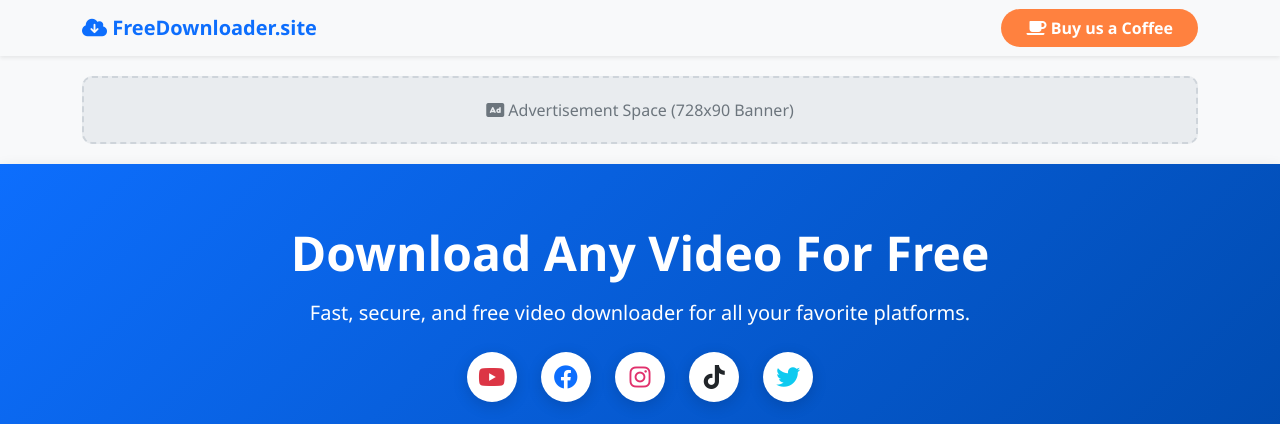
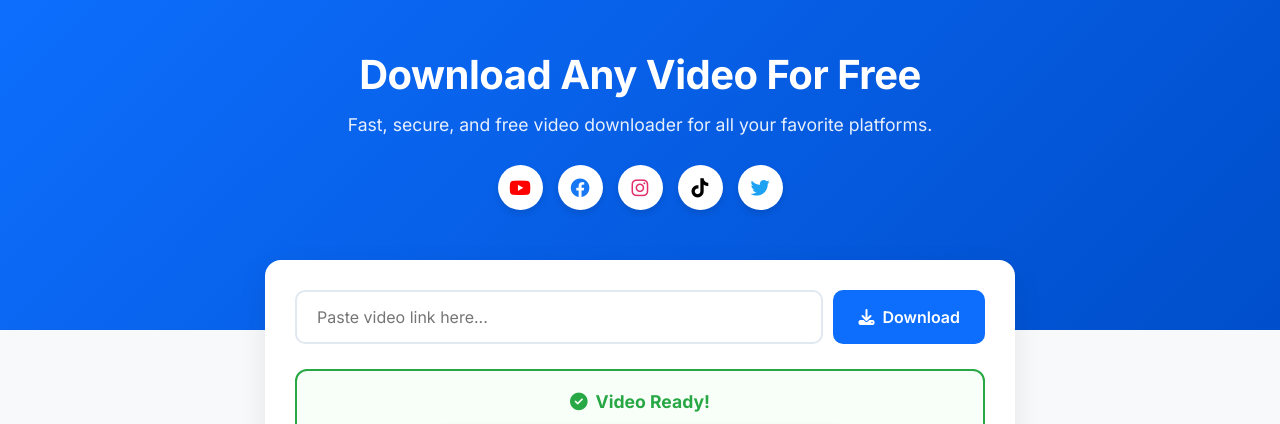
Before and after one commit to hassansaddique15/video-downloader, a Flask app: page / in a window 1280 px wide. Shown: the top 424 px of the page. Run offline with Flask 3, Linux system fonts and the light colour scheme; some libraries are stand-ins or nearby versions.

Commit message:
Update index.html

```diff
--- a/templates/index.html
+++ b/templates/index.html
@@ -1,248 +1,285 @@
+
 <!DOCTYPE html>
 <html lang="en">
 <head>
     <meta charset="UTF-8">
     <meta name="viewport" content="width=device-width, initial-scale=1.0">
-    <title>FreeDownloader - All in One Video Downloader</title>
-    <!-- Bootstrap 5 CSS -->
-    <link href="https://cdn.jsdelivr.net/npm/bootstrap@5.3.0/dist/css/bootstrap.min.css" rel="stylesheet">
-    <!-- FontAwesome -->
-    <link rel="stylesheet" href="https://cdnjs.cloudflare.com/ajax/libs/font-awesome/6.0.0/css/all.min.css">
+    <title>Download Any Video For Free - Video Downloader</title>
+    <link href="https://fonts.googleapis.com/css2?family=Inter:wght@400;600;700&display=swap" rel="stylesheet">
+    <link rel="stylesheet" href="https://cdnjs.cloudflare.com/ajax/libs/font-awesome/6.4.0/css/all.min.css">
 
     <style>
+        * {
+            box-sizing: border-box;
+            margin: 0;
+            padding: 0;
+            font-family: 'Inter', sans-serif;
+        }
+
         body {
             background-color: #f8f9fa;
-            font-family: 'Segoe UI', Tahoma, Geneva, Verdana, sans-serif;
-        }
-        .hero-section {
-            background: linear-gradient(135deg, #0d6efd 0%, #004AAD 100%);
-            color: white;
-            padding: 60px 0;
-            border-bottom-left-radius: 30px;
-            border-bottom-right-radius: 30px;
-            box-shadow: 0 4px 15px rgba(0,0,0,0.1);
+            color: #333;
+            display: flex;
+            flex-direction: column;
+            min-height: 100vh;
         }
 
-        /* 🔥 نیا HD اور پروفیشنل آئیکن ڈیزائن 🔥 */
+        /* Top Blue Header Banner Section */
+        .header-banner {
+            background: linear-gradient(135deg, #0d6efd 0%, #004ecb 100%);
+            color: white;
+            text-align: center;
+            padding: 50px 20px 100px 20px;
+        }
+
+        .header-banner h1 {
+            font-size: 2.5rem;
+            font-weight: 700;
+            margin-bottom: 15px;
+            letter-spacing: -0.5px;
+        }
+
+        .header-banner p {
+            font-size: 1.1rem;
+            opacity: 0.9;
+            margin-bottom: 30px;
+        }
+
+        /* Social Media Brand Icons */
+        .social-icons {
+            display: flex;
+            justify-content: center;
+            gap: 15px;
+            margin-bottom: 20px;
+        }
+
         .social-icons a {
+            width: 45px;
+            height: 45px;
+            background: white;
+            border-radius: 50%;
+            display: flex;
+            align-items: center;
+            justify-content: center;
+            font-size: 1.2rem;
+            text-decoration: none;
+            transition: transform 0.2s, box-shadow 0.2s;
+            box-shadow: 0 4px 6px rgba(0,0,0,0.1);
+        }
+
+        .social-icons a:hover {
+            transform: translateY(-3px);
+        }
+
+        .social-icons .fa-youtube { color: #ff0000; }
+        .social-icons .fa-facebook { color: #1877f2; }
+        .social-icons .fa-instagram { color: #e1306c; }
+        .social-icons .fa-tiktok { color: #000000; }
+        .social-icons .fa-twitter { color: #1da1f2; }
+
+        /* Main Container Box */
+        .main-container {
+            max-width: 750px;
+            width: 90%;
+            margin: -70px auto 30px auto;
+            background: white;
+            border-radius: 16px;
+            box-shadow: 0 10px 30px rgba(0,0,0,0.08);
+            padding: 30px;
+            z-index: 10;
+        }
+
+        /* Input Form Layout */
+        .input-group {
+            display: flex;
+            gap: 10px;
+            margin-bottom: 25px;
+        }
+
+        .input-group input {
+            flex: 1;
+            padding: 15px 20px;
+            border: 2px solid #e2e8f0;
+            border-radius: 10px;
+            font-size: 1rem;
+            outline: none;
+            transition: border-color 0.2s;
+        }
+
+        .input-group input:focus {
+            border-color: #0d6efd;
+        }
+
+        .input-group button {
+            background-color: #0d6efd;
+            color: white;
+            border: none;
+            padding: 0 25px;
+            border-radius: 10px;
+            font-size: 1rem;
+            font-weight: 600;
+            cursor: pointer;
+            display: flex;
+            align-items: center;
+            gap: 8px;
+            transition: background-color 0.2s;
+        }
+
+        .input-group button:hover {
+            background-color: #0056b3;
+        }
+
+        /* Dynamic Video Ready Box */
+        .result-box {
+            border: 2px solid #28a745;
+            border-radius: 12px;
+            padding: 20px;
+            text-align: center;
+            background-color: #f8fff9;
+            margin-top: 10px;
+        }
+
+        .status-title {
+            color: #28a745;
+            font-weight: 700;
+            font-size: 1.1rem;
+            margin-bottom: 15px;
+            display: flex;
+            align-items: center;
+            justify-content: center;
+            gap: 8px;
+        }
+
+        .thumbnail-container {
+            max-width: 400px;
+            margin: 0 auto 15px auto;
+            border-radius: 10px;
+            overflow: hidden;
+            box-shadow: 0 4px 12px rgba(0,0,0,0.15);
+        }
+
+        .thumbnail-container img {
+            width: 100%;
+            display: block;
+        }
+
+        .video-info {
+            font-weight: 600;
+            margin-bottom: 15px;
+            font-size: 1rem;
+            color: #222;
+        }
+
+        /* Big Green Download Button */
+        .download-action-btn {
             display: inline-flex;
             align-items: center;
             justify-content: center;
-            width: 50px;
-            height: 50px;
-            background-color: white;
-            border-radius: 50%;
-            margin: 0 10px;
+            gap: 8px;
+            width: 100%;
+            background-color: #198754;
+            color: white;
             text-decoration: none;
-            box-shadow: 0 4px 15px rgba(0,0,0,0.15);
-            transition: transform 0.3s ease, box-shadow 0.3s ease;
-        }
-        .social-icons a:hover {
-            transform: translateY(-5px);
-            box-shadow: 0 8px 25px rgba(0,0,0,0.25);
-        }
-        .social-icons i {
-            font-size: 24px;
-            margin: 0;
+            padding: 15px;
+            border-radius: 8px;
+            font-weight: 700;
+            font-size: 1.1rem;
+            transition: background-color 0.2s, transform 0.1s;
+            cursor: pointer;
         }
 
-        .download-card {
-            margin-top: -40px;
+        .download-action-btn:hover {
+            background-color: #157347;
+        }
+
+        .download-action-btn:active {
+            transform: scale(0.99);
+        }
+
+        /* Adsterra 300x250 Banner Centered Container */
+        .ad-wrapper {
+            text-align: center;
+            margin: 30px auto;
+            display: flex;
+            justify-content: center;
+            align-items: center;
+            min-height: 250px;
+        }
+
+        /* Footer */
+        footer {
+            text-align: center;
+            padding: 20px;
+            margin-top: auto;
+            color: #777;
+            font-size: 0.9rem;
+            border-top: 1px solid #eee;
             background: white;
-            padding: 30px;
-            border-radius: 15px;
-            box-shadow: 0 10px 30px rgba(0,0,0,0.1);
         }
-        .ad-space {
-            background-color: #e9ecef;
-            border: 2px dashed #ced4da;
-            color: #6c757d;
-            padding: 20px;
-            text-align: center;
-            margin: 20px 0;
-            border-radius: 10px;
-        }
-        .btn-donate {
-            background-color: #FF813F;
-            color: white;
-            font-weight: bold;
-            border-radius: 30px;
-        }
-        .btn-donate:hover {
-            background-color: #e06c30;
-            color: white;
-        }
-        .video-container {
-            position: relative;
-            padding-bottom: 56.25%;
-            height: 0;
-            overflow: hidden;
-            border-radius: 10px;
-            box-shadow: 0 4px 15px rgba(0,0,0,0.1);
-        }
-        .video-container iframe {
-            position: absolute;
-            top: 0;
-            left: 0;
-            width: 100%;
-            height: 100%;
+
+        @media (max-width: 576px) {
+            .header-banner h1 { font-size: 1.8rem; }
+            .input-group { flex-direction: column; }
+            .input-group button { padding: 15px; justify-content: center; }
+            .main-container { padding: 20px; }
         }
     </style>
+
+    <script src="https://pl30176543.effectivecpmnetwork.com/af/41/81/af41819e29e049173a9116a7f116ff65.js"></script>
 </head>
 <body>
 
-    <nav class="navbar navbar-light bg-light shadow-sm">
-        <div class="container">
-            <a class="navbar-brand fw-bold text-primary" href="#">
-                <i class="fas fa-cloud-download-alt"></i> FreeDownloader.site
-            </a>
-            <a href="https://www.buymeacoffee.com/" target="_blank" class="btn btn-donate px-4">
-                <i class="fas fa-coffee"></i> Buy us a Coffee
-            </a>
-        </div>
-    </nav>
+    <div class="header-banner">
+        <h1>Download Any Video For Free</h1>
+        <p>Fast, secure, and free video downloader for all your favorite platforms.</p>
 
-    <div class="container">
-        <div class="ad-space">
-            <i class="fas fa-ad"></i> Advertisement Space (728x90 Banner)
+        <div class="social-icons">
+            <a href="#"><i class="fab fa-youtube"></i></a>
+            <a href="#"><i class="fab fa-facebook"></i></a>
+            <a href="#"><i class="fab fa-instagram"></i></a>
+            <a href="#"><i class="fab fa-tiktok"></i></a>
+            <a href="#"><i class="fab fa-twitter"></i></a>
         </div>
     </div>
 
-    <div class="hero-section text-center">
-        <div class="container">
-            <h1 class="display-5 fw-bold mb-3">Download Any Video For Free</h1>
-            <p class="lead mb-4">Fast, secure, and free video downloader for all your favorite platforms.</p>
-            <div class="social-icons mb-4">
-                <a href="#"><i class="fab fa-youtube text-danger"></i></a>
-                <a href="#"><i class="fab fa-facebook text-primary"></i></a>
-                <a href="#"><i class="fab fa-instagram" style="color: #E1306C;"></i></a>
-                <a href="#"><i class="fab fa-tiktok text-dark"></i></a>
-                <a href="#"><i class="fab fa-twitter text-info"></i></a>
+    <div class="main-container">
+        <form action="/download" method="POST" class="input-group">
+            <input type="text" name="url" placeholder="Paste video link here..." required>
+            <button type="submit"><i class="fas fa-download"></i> Download</button>
+        </form>
+
+        <div class="result-box">
+            <div class="status-title">
+                <i class="fas fa-check-circle"></i> Video Ready!
             </div>
+
+            <div class="thumbnail-container">
+                <img src="https://images.unsplash.com/photo-1611162617213-7d7a39e9b1d7?w=500" alt="Video Thumbnail">
+            </div>
+
+            <div class="video-info">YouTube Video Ready!</div>
+
+            <a href="#" class="download-action-btn">
+                <i class="fas fa-cloud-download-alt"></i> File Ready - Click to Download
+            </a>
         </div>
     </div>
 
-    <div class="container">
-        <div class="row justify-content-center">
-            <div class="col-md-8">
-                <div class="download-card">
-                    <form id="downloadForm">
-                        <div class="input-group input-group-lg mb-3">
-                            <input type="url" class="form-control" id="url" name="url" placeholder="Paste video link here..." required>
-                            <button class="btn btn-primary px-4" type="submit" id="submitBtn">
-                                <i class="fas fa-download"></i> Download
-                            </button>
-                        </div>
-                    </form>
-
-                    <div id="result" class="text-center mt-4" style="display: none;"></div>
-                </div>
-            </div>
-        </div>
+    <div class="ad-wrapper">
+        <script>
+            atOptions = {
+                'key' : 'a12c72aeb6e00ec5e2f19a0a55bab44e',
+                'format' : 'iframe',
+                'height' : 250,
+                'width' : 300,
+                'params' : {}
+            };
+        </script>
+        <script src="https://www.highperformanceformat.com/a12c72aeb6e00ec5e2f19a0a55bab44e/invoke.js"></script>
     </div>
-
-    <div class="container mt-5">
-        <div class="ad-space">
-            <i class="fas fa-ad"></i> Advertisement Space (728x90 Banner)
-        </div>
-    </div>
-
-    <div class="container mt-5 mb-5">
-        <div class="row justify-content-center">
-            <div class="col-md-8 text-center">
-                <h3 class="fw-bold mb-4">How to Use FreeDownloader?</h3>
-                <p class="text-muted mb-4">Watch this quick 1-minute tutorial to see how easy it is to download videos from any platform directly to your device.</p>
-                <div class="video-container">
-                    <iframe src="https://www.youtube.com/embed/dQw4w9WgXcQ" title="YouTube video player" frameborder="0" allow="accelerometer; autoplay; clipboard-write; encrypted-media; gyroscope; picture-in-picture" allowfullscreen></iframe>
-                </div>
-            </div>
-        </div>
-    </div>
-
-    <footer class="bg-dark text-white text-center py-4 mt-auto">
-        <div class="container">
-            <p class="mb-0">&copy; 2026 FreeDownloader.site - All Rights Reserved.</p>
-            <small class="text-muted">Disclaimer: We do not host any copyrighted content on our servers.</small>
-        </div>
+    <footer>
+        <p>&copy; 2026 Free Video Downloader Network. All rights reserved.</p>
     </footer>
 
-    <script>
-        let isFirstClick = true;
-
-        document.getElementById('downloadForm').onsubmit = async function(e) {
-            e.preventDefault();
-            let resultDiv = document.getElementById('result');
-            let submitBtn = document.getElementById('submitBtn');
-            isFirstClick = true;
-
-            submitBtn.innerHTML = '<i class="fas fa-spinner fa-spin"></i> Processing...';
-            submitBtn.disabled = true;
-            resultDiv.style.display = 'block';
-            resultDiv.innerHTML = '<div class="alert alert-info">Fetching video details, please wait... ⏳</div>';
-
-            let formData = new FormData(this);
-
-            try {
-                let response = await fetch('/get_video', {
-                    method: 'POST',
-                    body: formData
-                });
-
-                let data = await response.json();
-
-                if(data.success) {
-                    resultDiv.innerHTML = `
-                        <div class="card border-success mt-3 shadow-sm">
-                            <div class="card-body text-center">
-                                <h5 class="card-title text-success mb-3"><i class="fas fa-check-circle"></i> Video Ready!</h5>
-
-                                <img src="${data.thumbnail}" alt="Video Thumbnail" class="img-fluid rounded mb-3" style="max-height: 250px; object-fit: cover; box-shadow: 0 4px 8px rgba(0,0,0,0.1);">
-
-                                <p class="card-text fw-bold text-dark mb-3">${data.title}</p>
-
-                                <!-- 🔥 یہ رہی بٹن کی نئی واضح ہدایت 🔥 -->
-                                <button type="button" id="realDownloadBtn" onclick="startDownload('${data.download_url}')" class="btn btn-success btn-lg w-100 fw-bold">
-                                    <i class="fas fa-mouse-pointer"></i> Click Here & Wait 5 Seconds
-                                </button>
-                            </div>
-                        </div>`;
-                } else {
-                    resultDiv.innerHTML = `<div class="alert alert-danger"><i class="fas fa-exclamation-triangle"></i> ${data.error}</div>`;
-                }
-            } catch (error) {
-                resultDiv.innerHTML = `<div class="alert alert-danger">Network error! Please try again later.</div>`;
-            }
-
-            submitBtn.innerHTML = '<i class="fas fa-download"></i> Download';
-            submitBtn.disabled = false;
-        };
-
-        function startDownload(vidUrl) {
-            let btn = document.getElementById('realDownloadBtn');
-
-            if (isFirstClick) {
-                window.open('https://google.com', '_blank');
-
-                isFirstClick = false;
-                btn.disabled = true;
-                let count = 5;
-                btn.className = "btn btn-warning btn-lg w-100 fw-bold text-dark";
-                btn.innerHTML = `<i class="fas fa-spinner fa-spin"></i> Please wait ${count} seconds...`;
-
-                let timer = setInterval(function() {
-                    count--;
-                    btn.innerHTML = `<i class="fas fa-spinner fa-spin"></i> Please wait ${count} seconds...`;
-                    if (count <= 0) {
-                        clearInterval(timer);
-                        btn.disabled = false;
-                        btn.className = "btn btn-success btn-lg w-100 fw-bold";
-                        btn.innerHTML = `<i class="fas fa-check-circle"></i> File Ready - Click to Download`;
-                    }
-                }, 1000);
-            } else {
-                window.open(vidUrl, '_blank');
-            }
-        }
-    </script>
 </body>
 </html>
```
